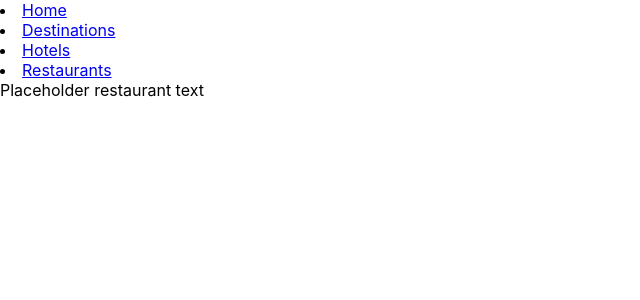
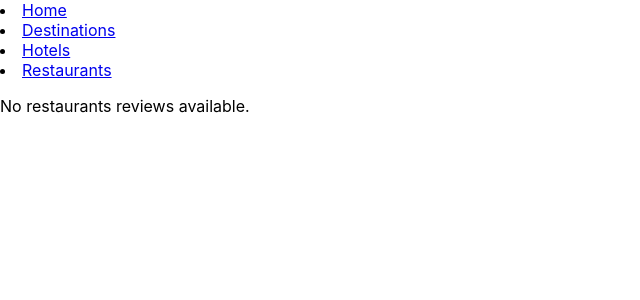
Before and after one commit to shoemjoh/react-review-app-project, a React (Create React App) app: page /restaurants in a window 1280 px wide. Shown: the top 300 px of the page, without its empty margins (0-640 px from the left). Built offline with nearby package versions, Linux system fonts and the light colour scheme; data requests are answered from the project's data file.

Commit message:
restaurants page structure

```diff
--- a/src/pages/Hotels.js
+++ b/src/pages/Hotels.js
@@ -1,4 +1,5 @@
 import React from 'react'
+import ReviewList from '../components/ReviewList'
 
 const Hotels = () => {
     return (
--- a/src/pages/Restaurants.js
+++ b/src/pages/Restaurants.js
@@ -1,9 +1,10 @@
 import React from 'react'
+import ReviewList from '../components/ReviewList'
 
 const Restaurants = () => {
     return (
         <div>
-            Placeholder restaurant text
+            <ReviewList category={"restaurants"} />
         </div>
     )
 }
```
